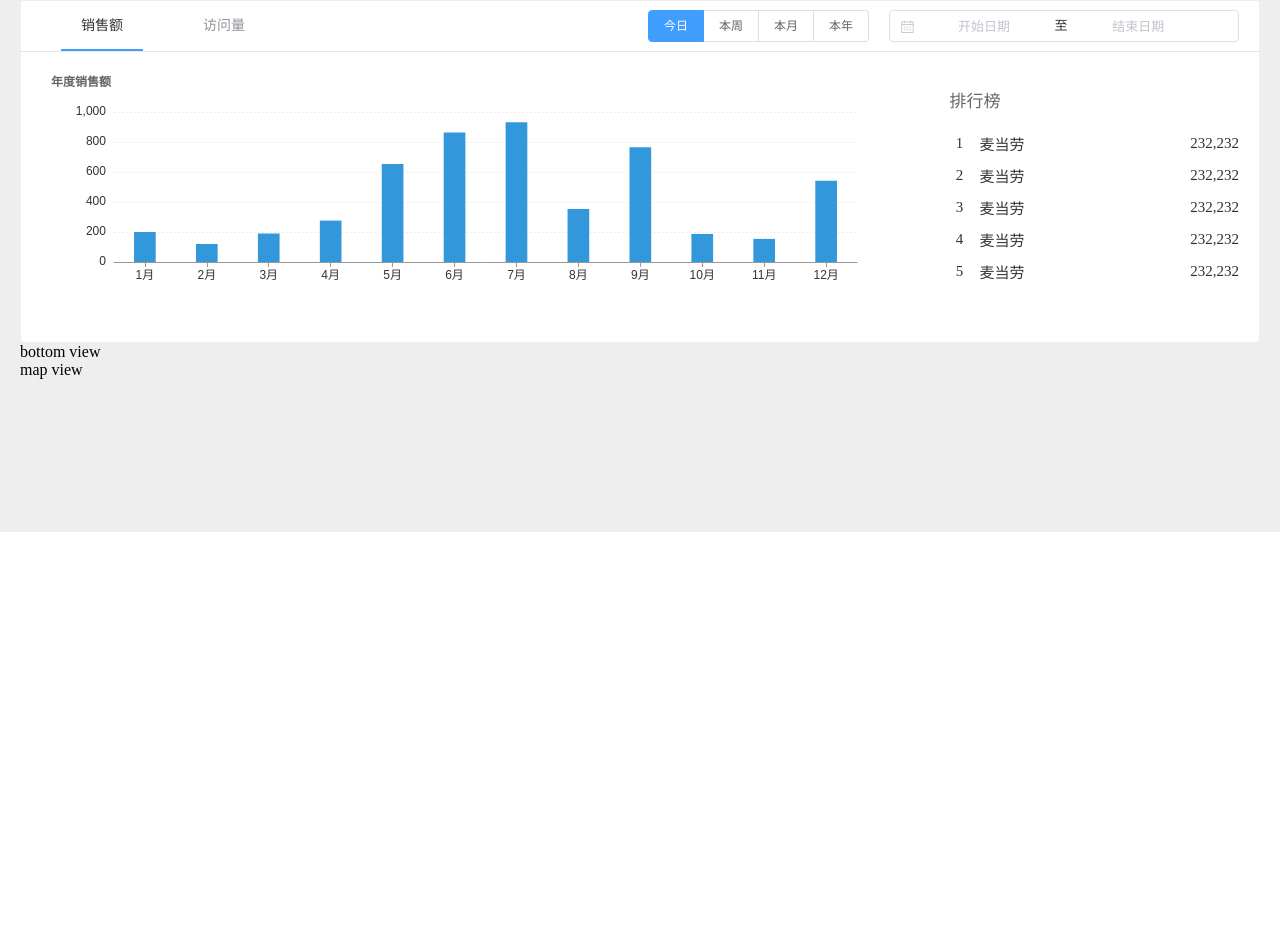
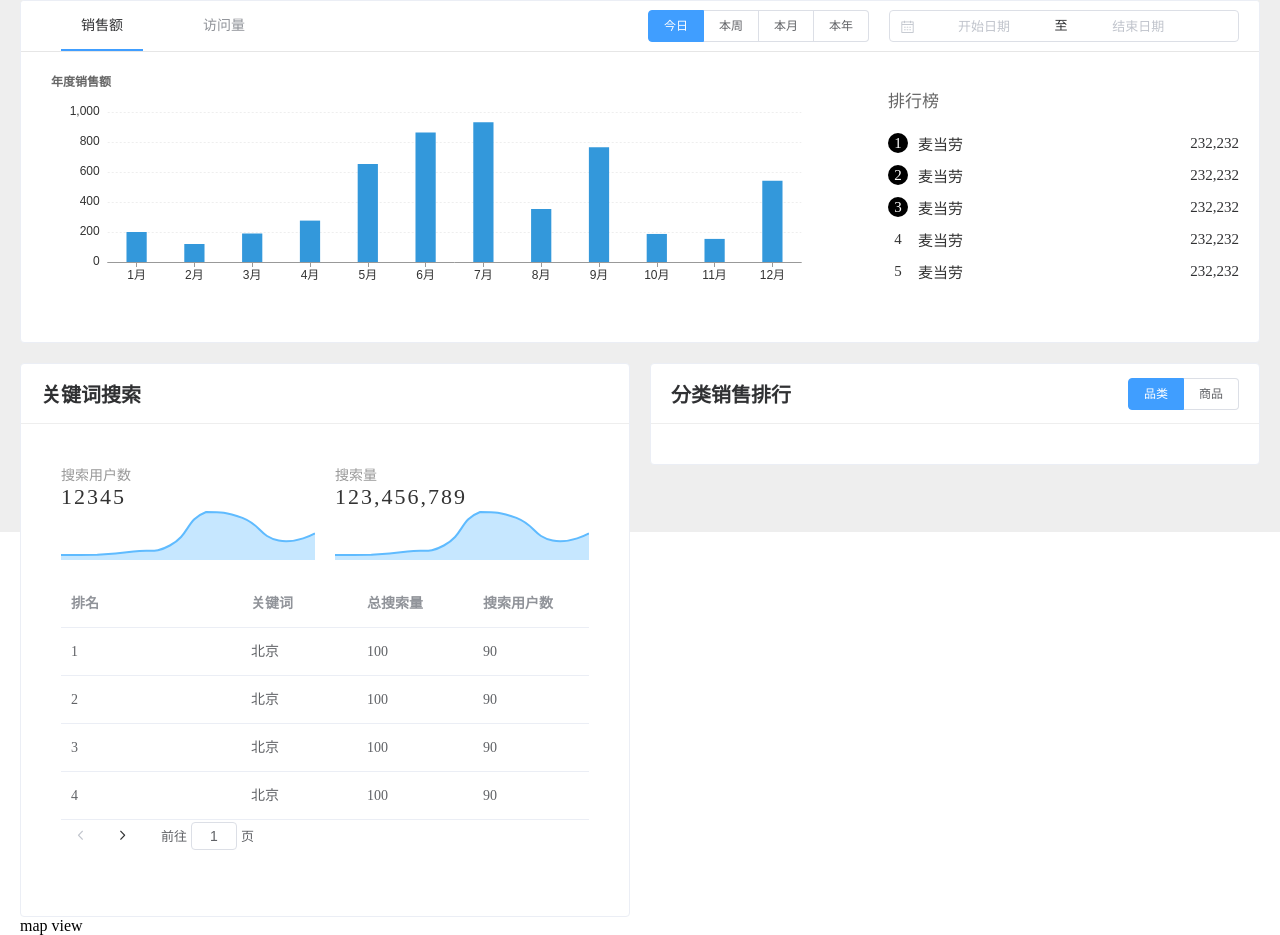
Before and after one commit to zhoulei-git2020/vue3.0-echarts, a Vue app: page / in a window 1280 px wide. Shown: the part 268-1203 px from the top of the page. Before the commit the page ends 800 px from the top, so only its background shows below. Built offline with nearby package versions, Linux system fonts and the light colour scheme.

Commit message:
关键词搜索

```diff
--- a/src/components/BottomView/index.vue
+++ b/src/components/BottomView/index.vue
@@ -1,13 +1,168 @@
 <template>
-  <div >
-     bottom  view
+  <div class="bottom-view">
+    <div class="view">
+      <el-card shadow="hover">
+        <template v-slot:header>
+          <div class="title-wrapper">关键词搜索</div>
+        </template>
+        <template>
+          <div class="chart-wrapper">
+            <div class="chart-inner">
+              <div class="chart">
+                  <div class="chart-title">搜索用户数</div>
+                  <div class="chart-data">12345</div>
+                  <v-chart :options="searchUserOption"></v-chart>
+              </div>
+              <div class="chart">
+                  <div class="chart-title">搜索量</div>
+                  <div class="chart-data">123,456,789</div>
+                  <v-chart :options="searchUserOption"></v-chart>
+              </div>
+            </div>
+            <div class="table-wrapper">
+              <el-table :data="tableData">
+                <el-table-column prop="rank" label="排名" width="180"/>
+                <el-table-column prop="keyword" label="关键词"/>
+                <el-table-column prop="count" label="总搜索量" />
+                <el-table-column prop="users" label="搜索用户数"/>
+              </el-table>
+              <el-pagination/>
+            </div>
+          </div>
+        </template>
+      </el-card>
+    </div>
+    <div class="view">
+      <el-card shadow="hover">
+        <template v-slot:header>
+          <div class="title-wrapper">
+            <div class="title">分类销售排行</div>
+            <div class="radio-wrapper">
+              <el-radio-group v-model="radioSelect" size="small">
+                <el-radio-button label='品类'></el-radio-button>
+                <el-radio-button label='商品'></el-radio-button>
+              </el-radio-group>
+            </div>
+          </div>
+        </template>
+        <template>
+          <v-chart :options="categoryOptions"/>
+        </template>
+      </el-card>
+    </div>
   </div>
 </template>
+
 <script>
 export default {
+  data(){
+    return{
+      searchUserOption:{
+        xAxis:{
+          type:'category',
+          boundaryGap:false
+        },
+        yAxis:{
+          show:false,
 
+        },
+        series:[{
+          type:'line',
+          data:[100, 107 , 170, 290, 960, 843, 389, 532, ],
+          areaStyle:{
+            color:'rgba(95,187,255,.5)'
+          },
+          lineStyle:{
+            color:'rgba(95,187,255)'
+          },
+          itemStyle:{
+            opacity:0
+          },
+          smooth:true
+        }],
+        grid:{
+          top:0,
+          left:0,
+          bottom:0,
+          right:0
+        }
+
+      },
+      tableData:[
+        {id:1, rank:1, keyword:'北京', count:100, users:90, range:'90%'},
+        {id:1, rank:2, keyword:'北京', count:100, users:90, range:'90%'},
+        {id:1, rank:3, keyword:'北京', count:100, users:90, range:'90%'},
+        {id:1, rank:4, keyword:'北京', count:100, users:90, range:'90%'},
+        ],
+      radioSelect:"品类",
+      categoryOptions:{},
+    }
+  }
 }
 </script>
 <style lang="scss" scoped>
+  .bottom-view{
+    display: flex;
+    margin-top: 20px;
+    .view{
+      flex: 1;
+      width: 50%;
+      box-sizing: border-box;
+      &:first-child{
+        padding: 0 10px 0 0;
+      }
+      &:last-child{
+        padding: 0 0 0 10px;
+      }
+      .title-wrapper{
+        display: flex;
+        align-items: center;//垂直居中
+        height: 60px;//高度
+        box-sizing: border-box;
+        border-bottom:1px solid #eee;
+        font-size: 20px;
+        font-weight: 1000;
+        padding:0 0 0 20px;
+      .radio-wrapper{
+        flex: 1;
+        display: flex;
+        justify-content: flex-end;
+        padding-right: 20px;
+        }
+      }
+      .chart-wrapper{
+        display: flex;
+        flex-direction: column;
+        height: 452px;
+        .chart-inner{
+          display: flex;
+          padding: 0 10px ;
+          margin-top: 20px;
+          .chart{
+            flex: 1;
+            padding: 0 10px;
+            .chart-title{
+              color:#999;
+              font-size: 14px;
+            }
+            .chart-data{
+              font-size: 22px;
+              color:#333;
+              font-weight: 500;
+              letter-spacing: 2px;
+            }
+            .echarts{
+              height:50px
+            }
+          }
+        }
+        .table-wrapper{
+          flex: 1;
+          margin-top: 20px;
+          padding: 0 20px 20px;
 
+        }
+      }
+    }
+  }
 </style>
--- a/src/components/SalesView/index.vue
+++ b/src/components/SalesView/index.vue
@@ -47,7 +47,6 @@
                <div class="list-item-money">{{item.money}}</div>
              </div>
              </div>
-
            </div>
         </div>
      </el-card>
@@ -140,12 +139,7 @@ export default {
                 left:60,
                 right:60,
                 bottom:50
-
-
-
             }
-
-
           }]
       },
       ranData:[
@@ -220,8 +214,8 @@ export default {
         height: 270px;
 
         .echarts{
-          flex: 0 0 75%;
-          width: 70%;
+          flex: 0 0 70%;
+          width: 75%;
           height: 100%;
         }
         .sales-view-list{
@@ -253,7 +247,7 @@ export default {
               height: 20px;
               color:#333 ;
               }
-              &.top-no{
+              .top-no{
                 background: #000;
                 border-radius: 50%;
                 color: #fff;
@@ -267,8 +261,6 @@ export default {
                 flex: 1;
                 text-align: right;
               }
-
-
           }
         }
        }
--- a/src/plugins/element.js
+++ b/src/plugins/element.js
@@ -1,5 +1,5 @@
 import Vue from 'vue'
-import { Card,Row,Col,Menu,MenuItem,RadioGroup,RadioButton,DatePicker} from 'element-ui'
+import { Card,Row,Col,Menu,MenuItem,RadioGroup,RadioButton,DatePicker,Table,TableColumn,Pagination} from 'element-ui'
 
 Vue.use(Card) //使用card组件
 Vue.use(Row) //使用card组件
@@ -9,3 +9,6 @@ Vue.use(MenuItem) //使用MenuItem组件
 Vue.use(RadioGroup)//使用RadioGroup组件
 Vue.use(RadioButton)//使用Radio组件
 Vue.use(DatePicker)//使用DatePicker组件
+Vue.use(Table)//使用Table组件
+Vue.use(TableColumn)//使用TableColumn组件
+Vue.use(Pagination)//使用Pagination组件
```
